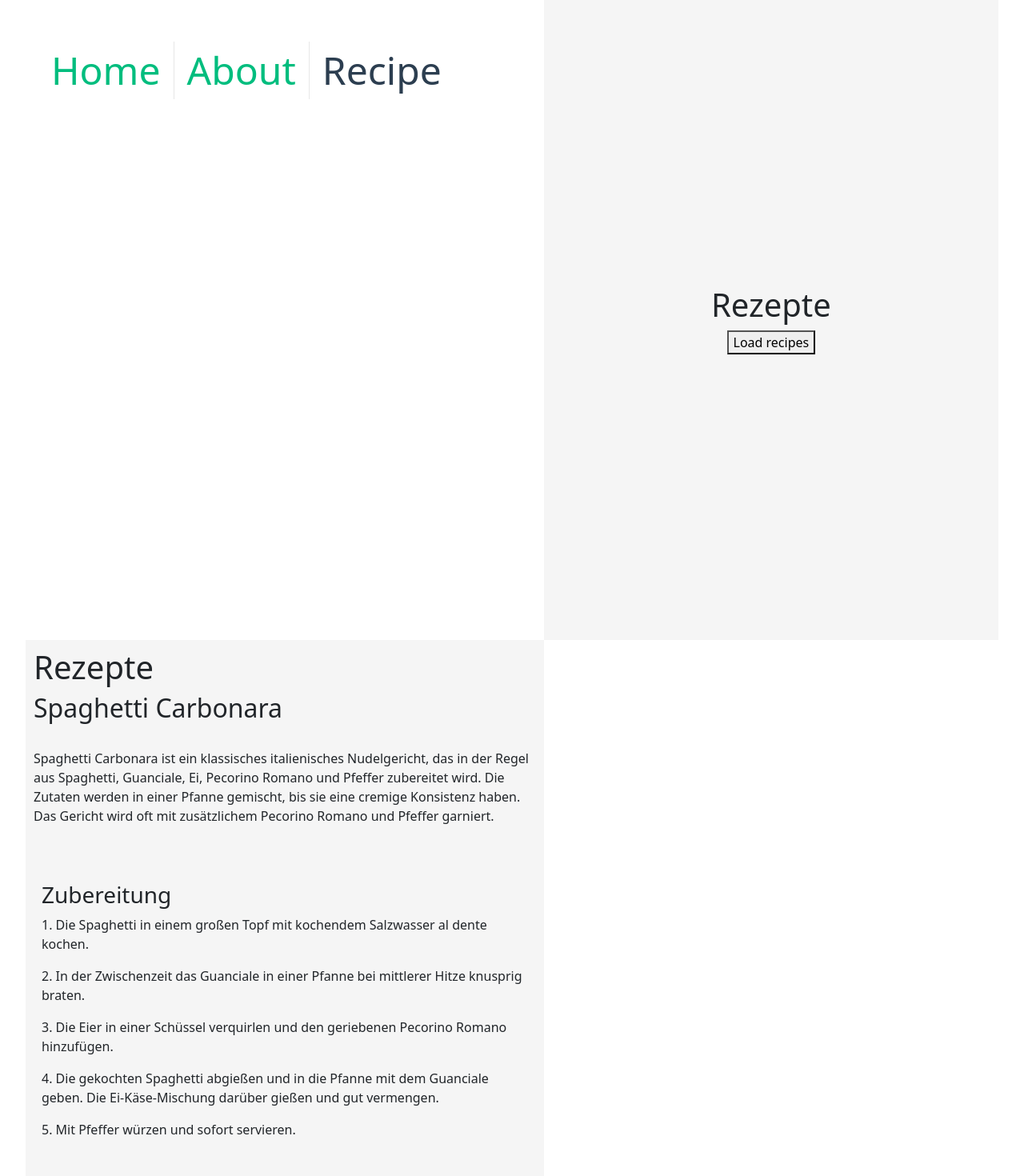
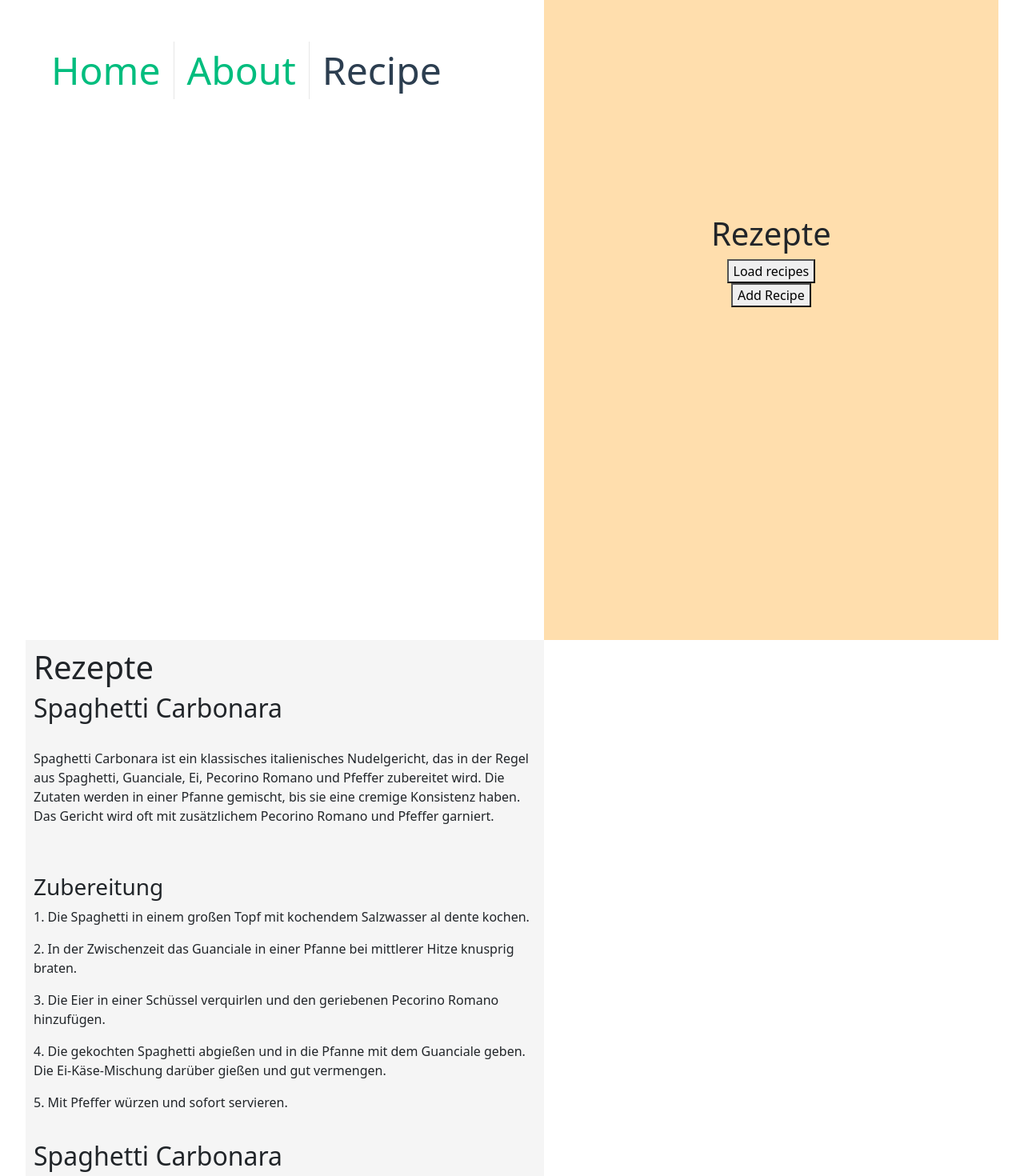
Before and after one commit to Leif007/Frontend-MeinKochbuch, a Vue app in the folder MeinKochbuch/: page /recipe in a window 1280 px wide. Shown: the top 1470 px of the page at 80% size. Built offline with nearby package versions, Linux system fonts and the light colour scheme.

Commit message:
add recipe button und recipe.vue zu componenten bewegt

```diff
--- a/MeinKochbuch/src/views/recipe.vue
+++ b/MeinKochbuch/src/components/recipe.vue
@@ -1,6 +1,8 @@
 <script setup>
 import {loadThings} from "@/components/script.js";
+import { ref } from 'vue';
 let showRecipeName = true;
+let showForm = ref(false);
 let recipes = [
   {
     name: "Spaghetti Carbonara",
@@ -23,6 +25,31 @@ let recipes = [
     ]
   }
 ];
+let newRecipe = {
+  name: "",
+  preparationTime: "",
+  cookingTime: "",
+  description: "",
+  ingredients: [],
+  instructions: []
+};
+
+function addRecipe() {
+  recipes.push({...newRecipe});
+  newRecipe = {
+    name: "",
+    preparationTime: "",
+    cookingTime: "",
+    description: "",
+    ingredients: [],
+    instructions: []
+  };
+  showForm.value = false;
+}
+function showAddRecipeForm() {
+  showForm.value = true;
+}
+
 
 </script>
 
@@ -30,6 +57,18 @@ let recipes = [
   <div class="recipeheader">
     <h1>Rezepte</h1>
       <button @click="loadThings">Load recipes</button>
+    <button @click="showAddRecipeForm">Add Recipe</button>
+    <div class="addrecipe">
+    <form @submit.prevent="addRecipe" v-if="showForm">
+      <label>Name: <input v-model="newRecipe.name" required /></label>
+      <label>Preparation Time: <input v-model="newRecipe.preparationTime" required /></label>
+      <label>Cooking Time: <input v-model="newRecipe.cookingTime" required /></label>
+      <label>Description: <input v-model="newRecipe.description" required /></label>
+      <label>Ingredients: <input v-model="newRecipe.ingredients" required /></label>
+      <label>Instructions: <input v-model="newRecipe.instructions" required /></label>
+      <button type="submit">Add Recipe</button>
+    </form>
+    </div>
 
   </div>
   <body class="body">
@@ -72,9 +111,23 @@ let recipes = [
 </body>
 
 
+
 </template>
 
 <style>
+.addrecipe
+{
+  display: flex;
+  flex-direction: column;
+  align-items: flex-start;
+  gap: 1rem;
+  margin-top: 3rem;
+  padding: 50px;
+}
+.addrecipe button[type="submit"] {
+  margin-top: 20px;
+  align-items: flex-start;
+}
 .body {
   margin-top: 0rem;
   display: flex;
@@ -90,7 +143,7 @@ let recipes = [
     align-items: center;
     justify-content: center;
     flex-direction: column;
-    background-color: whitesmoke;
+    background-color: navajowhite;
 }
 @media (min-width: 1024px) {
     .recipeheader {
@@ -99,9 +152,5 @@ let recipes = [
         display: flex;
         align-items: center;
     }
-  .zubereitung {
-    background-color: whitesmoke;
-    padding: 10px;
-  }
 }
 </style>
--- a/MeinKochbuch/src/router/index.js
+++ b/MeinKochbuch/src/router/index.js
@@ -24,7 +24,7 @@ const router = createRouter({
       // route level code-splitting
       // this generates a separate chunk (recipe.[hash].js) for this route
       // which is lazy-loaded when the route is visited.
-      component: () => import('../views/recipe.vue') // Verwenden Sie die RecipeView-Komponente für diese Route
+      component: () => import('../components/recipe.vue') // Verwenden Sie die RecipeView-Komponente für diese Route
     }
 
   ]
--- a/MeinKochbuch/src/views/RecipesView.vue
+++ b/MeinKochbuch/src/views/RecipesView.vue
@@ -1,6 +1,6 @@
 <script setup>
 import TheWelcome from '../components/TheWelcome.vue'
-import Recipe from "@/views/recipe.vue";
+import Recipe from "@/components/recipe.vue";
 </script>
 
 <template>
```
